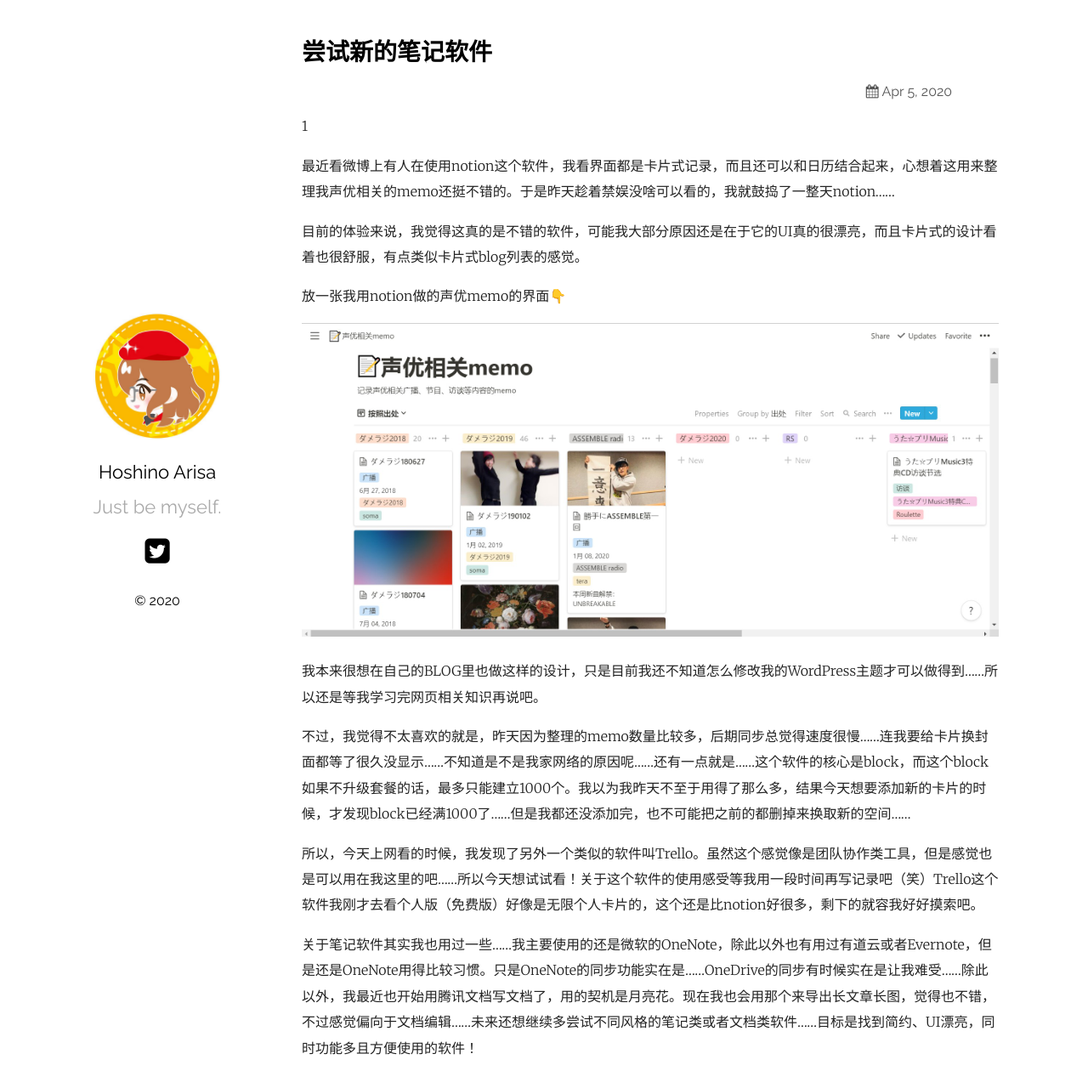
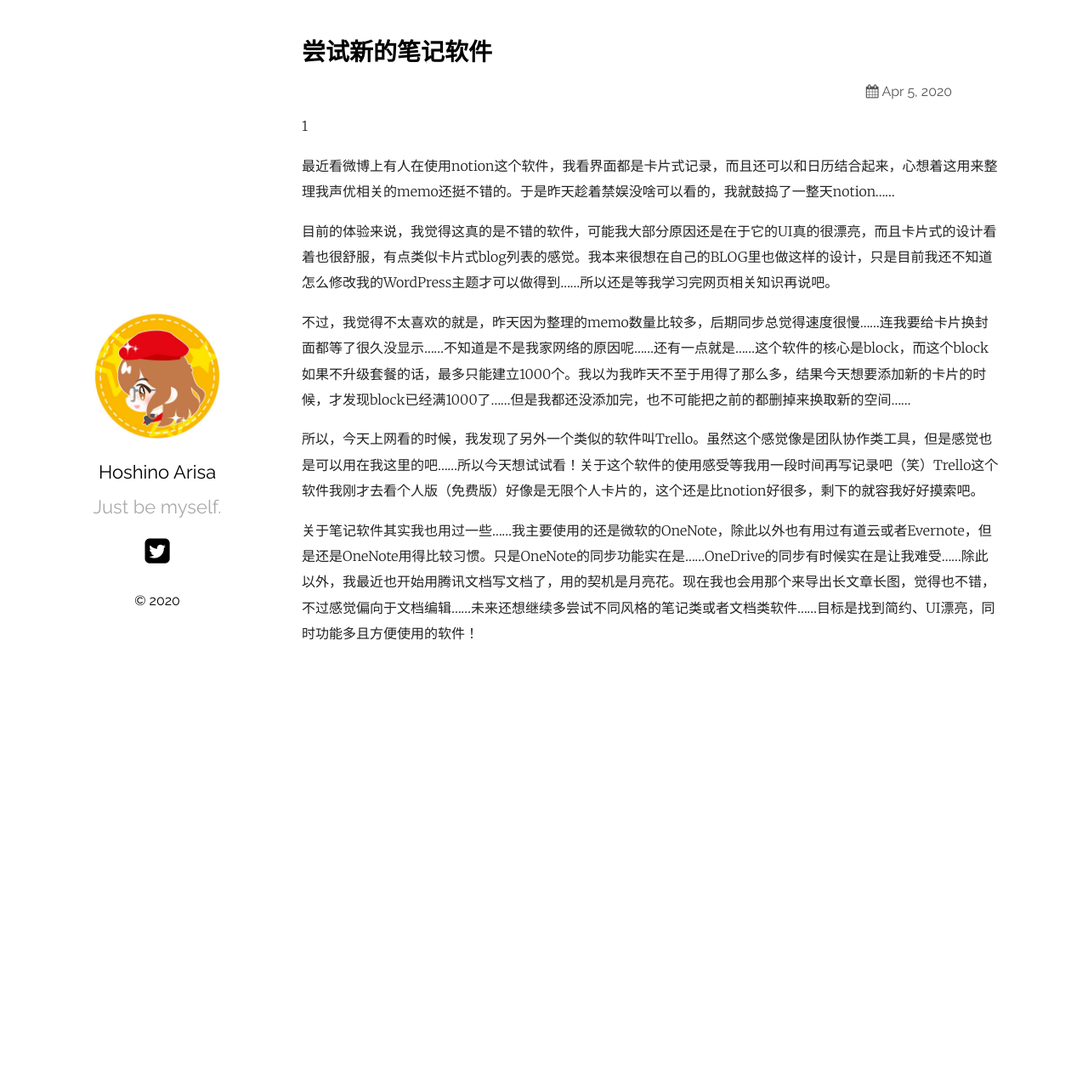
Before and after one commit to hoshinoa-0303/hoshinoa-0303.github.io, a Jekyll site: the page built from _posts/2020-04-05-尝试新的笔记软件.md, in a window 1280 px wide and 1293 px high. Shown: the top 1280 px of the window at 85% size. Built offline with Jekyll 4.4.1, drawn with Linux system fonts in a browser that asks for light colours.

Commit message:
Update and rename _posts/2020-04-05-尝试新的笔记软件.md to  _posts/2020-04-05-尝试新的笔记软件.md

```diff
--- a/_posts/2020-04-05-尝试新的笔记软件.md
+++ b/_posts/2020-04-05-尝试新的笔记软件.md
@@ -10,13 +10,7 @@
 
 最近看微博上有人在使用notion这个软件，我看界面都是卡片式记录，而且还可以和日历结合起来，心想着这用来整理我声优相关的memo还挺不错的。于是昨天趁着禁娱没啥可以看的，我就鼓捣了一整天notion……
 
-目前的体验来说，我觉得这真的是不错的软件，可能我大部分原因还是在于它的UI真的很漂亮，而且卡片式的设计看着也很舒服，有点类似卡片式blog列表的感觉。
-
-放一张我用notion做的声优memo的界面👇
-
-![批注 2020-04-05 141343](https://raw.githubusercontent.com/hoshinoa-0303/hoshinoa-0303.github.io/master/%E6%89%B9%E6%B3%A8%202020-04-05%20141343.jpg)
-
-我本来很想在自己的BLOG里也做这样的设计，只是目前我还不知道怎么修改我的WordPress主题才可以做得到……所以还是等我学习完网页相关知识再说吧。
+目前的体验来说，我觉得这真的是不错的软件，可能我大部分原因还是在于它的UI真的很漂亮，而且卡片式的设计看着也很舒服，有点类似卡片式blog列表的感觉。我本来很想在自己的BLOG里也做这样的设计，只是目前我还不知道怎么修改我的WordPress主题才可以做得到……所以还是等我学习完网页相关知识再说吧。
 
 不过，我觉得不太喜欢的就是，昨天因为整理的memo数量比较多，后期同步总觉得速度很慢……连我要给卡片换封面都等了很久没显示……不知道是不是我家网络的原因呢……还有一点就是……这个软件的核心是block，而这个block如果不升级套餐的话，最多只能建立1000个。我以为我昨天不至于用得了那么多，结果今天想要添加新的卡片的时候，才发现block已经满1000了……但是我都还没添加完，也不可能把之前的都删掉来换取新的空间……
 
```
